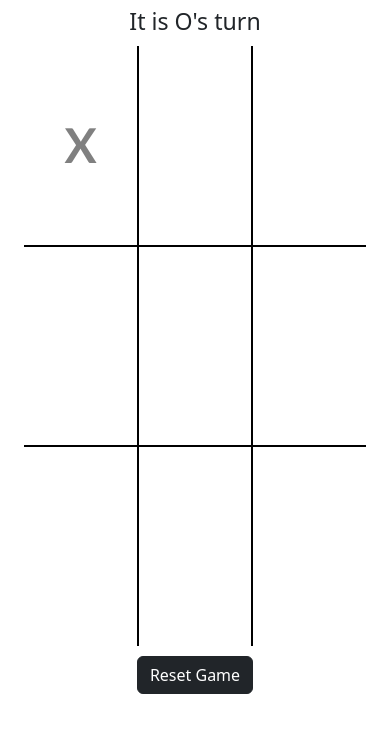
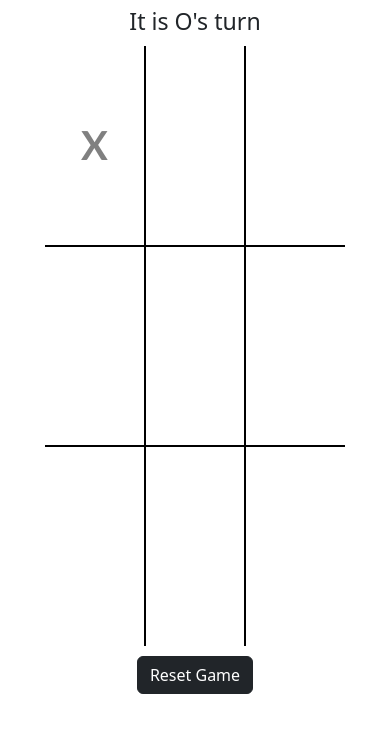
Before and after one commit to ryansingleton-3/Week-11, a website: page index.html in a window 390 px wide. Both pictures are taken after a click on the element 81 px from the left and 145 px from the top of the page. Drawn offline with nearby package versions, Linux system fonts and the light colour scheme.

Commit message:
css added

```diff
--- a/style.css
+++ b/style.css
@@ -88,7 +88,7 @@ td {
     }
 
     table {
-        width: 100%;
+        width: 80%;
         margin: 10px auto;
         box-sizing: border-box;
 
@@ -121,14 +121,10 @@ td {
     }
 
     .XandO {
-        font-size: 3rem;
+        font-size: 2.5rem;
         text-align: center;
         font-family: 'Gill Sans', 'Gill Sans MT', Calibri, 'Trebuchet MS', sans-serif;
         font-weight: bold;
-        min-height: 50px;
-        min-width: 50px;
-        max-height: 100px;
-        max-width: 100px;
     }
 
     .button {
```
